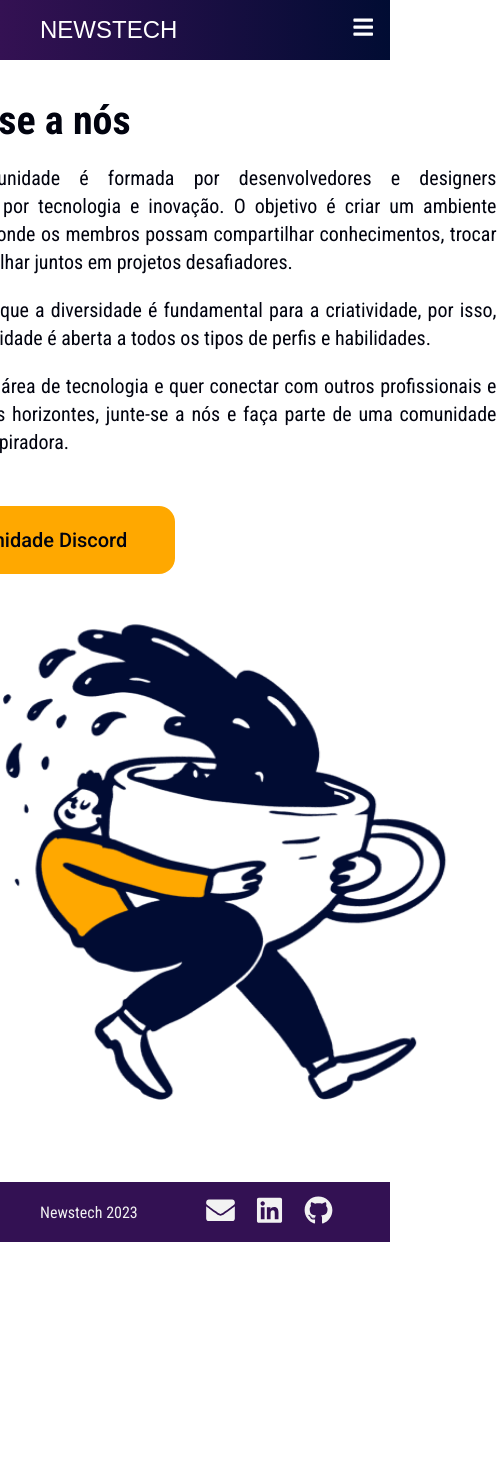
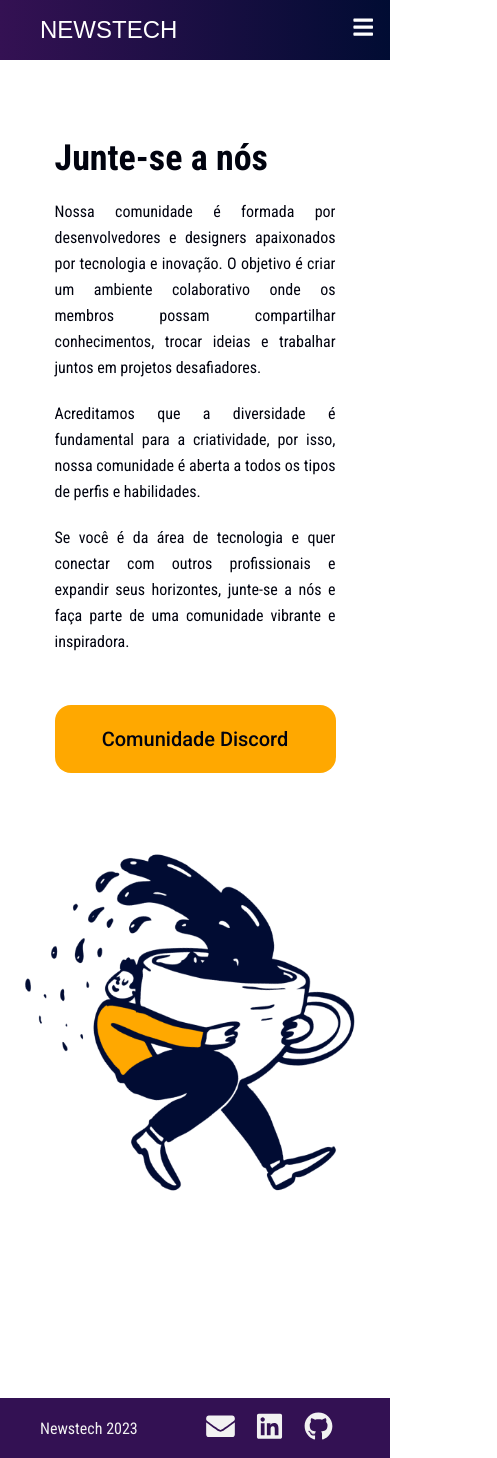
Before and after one commit to deniseschirmer/newstech, a React (Vite) app: page /join in a window 390 px wide. Shown: the whole page, 497 px wide, since content can reach past the window. Before the commit the page ends 1242 px from the top, so only its background shows below. Built offline with nearby package versions, Linux system fonts and the light colour scheme; a web font is replaced by a local one.

Commit message:
Feat: added responsive

```diff
--- a/src/components/Footer/footer.css
+++ b/src/components/Footer/footer.css
@@ -6,7 +6,7 @@
   height: 60px;
   padding: 0 100px;
   background: var(--secondaryColor);
-  margin-top: 2rem;
+  margin-top: 10rem;
 }
 
 .footer-logo {
--- a/src/components/Hero/hero.css
+++ b/src/components/Hero/hero.css
@@ -66,27 +66,38 @@
   text-decoration: none;
 }
 
-@media (max-width: 1024px) {
+@media (max-width: 1200px) {
   .hero-section {
-    padding: 30px 80px;
+    padding: 37px 40px;
+    justify-content: center;
   }
   .hero-img {
-    width: 445px;
-    height: 500px;
+    width: 349px;
+    height: 349px;
   }
 
   .hero-box_image {
-    margin-top: -56px;
+    margin-top: 0px;
+  }
+  .hero-title {
+    font-size: 16px;
   }
   .hero-main_title {
-    font-size: 56px;
-    line-height: 80px;
+    font-size: 40px;
+    line-height: 70px;
   }
   .hero-sub_title {
-    font-size: 30px;
+    font-size: 20px;
   }
   .hero-btn {
-    width: 250px;
+    width: 215px;
+    height: 44px;
+    border-radius: 16px;
+    padding: 10px 35px;
+  }
+  .hero-btn a {
+    font-size: 16px;
+    line-height: 28px;
   }
 }
 
@@ -98,7 +109,7 @@
   }
 
   .hero-box_image {
-    margin-top: 36px;
+    margin-top: 0px;
   }
 
   .hero-title {
@@ -131,8 +142,8 @@
   }
 
   .hero-img {
-    width: 349px;
-    height: 349px;
+    width: 300px;
+    height: 320px;
   }
 }
 
--- a/src/components/NavBar/navbar.css
+++ b/src/components/NavBar/navbar.css
@@ -60,18 +60,16 @@
 
 @media only screen and (max-width: 1024px) {
   .header {
-    padding: 16px 80px;
+    padding: 30px 80px;
   }
-  header nav {
+  /* .header nav {
     top: 0;
     left: 0;
-    height: 100%;
     width: 100%;
     align-items: center;
     justify-content: end;
-    background-color: var(--mainColor);
     transition: 1s;
-  }
+  } */
 
   .nav a {
     font-size: 1.5rem;
--- a/src/pages/join/index.jsx
+++ b/src/pages/join/index.jsx
@@ -27,6 +27,7 @@ const Join = () => {
             profissionais e expandir seus horizontes, junte-se a nós e faça
             parte de uma comunidade vibrante e inspiradora.
           </p>
+          <div className="join-btn__box">
             <button className="Join-btn">
               <a
                 className="join-btn_text"
@@ -36,6 +37,7 @@ const Join = () => {
                 Comunidade Discord
               </a>
             </button>
+          </div>
         </div>
         <div className="Join-box_image">
           <img
--- a/src/pages/join/join.css
+++ b/src/pages/join/join.css
@@ -1,16 +1,17 @@
 .Join-container {
   display: flex;
   width: 100%;
-  /* height: 548px; */
-  padding: 35px 100px 86px 100px;
+  height: 100%;
+  padding: 100px 100px 86px 100px;
   justify-content: space-between;
 }
 
 .Join-box {
-  width: 603px;
+  /* width: 603px; */
   display: flex;
   justify-content: center;
   flex-direction: column;
+  margin: 40px;
 }
 
 .Join-title {
@@ -29,7 +30,6 @@
   font-size: 20px;
   line-height: 28px;
   color: #01030f;
-  /* padding-left: 110px; */
   margin-top: 20px;
   text-align: justify;
 }
@@ -37,9 +37,7 @@
 .Join-responsive-image {
   width: 550.56px;
   height: 515px;
-  /* background: url(CoffeeDoddle(1).png); */
-  /* transform: rotate(0.75deg); */
-  margin-top: -20px;
+  margin-top: 30px;
 }
 
 .Join-btn {
@@ -74,11 +72,75 @@
   }
 }
 
+@media (max-width: 1024px) {
+  .Join-responsive-image {
+    width: 480px;
+    height: 480px;
+    margin-top: 10px;
+  }
+}
+
 @media (max-width: 768px) {
+  .Join-responsive-image {
+    margin-top: 30px;
+  }
+  .Join-container {
+    padding: 37px 40px;
+  }
+  .Join-responsive-image {
+    width: 380px;
+    /* height: 364px; */
+  }
+}
+
+@media (max-width: 425px) {
+  .Join-responsive-image {
+    margin-top: 20px;
+  }
+  .Join-responsive-image {
+    width: 350px;
+    height: 364px;
+  }
+  .Join-box {
+    /* width: 340px; */
+  }
+  .Join-paragraph {
+    font-size: 16px;
+    line-height: 26px;
+  }
+  .Join-title {
+    font-size: 36px;
+    line-height: normal;
+  }
+}
+
+@media (max-width: 320px) {
   .Join-responsive-image {
     margin-top: 20px;
   }
   .Join-container {
-    padding: 37px 40px;
+    padding: 35px 27px;
+  }
+  .Join-box {
+    /* width: 280px; */
+  }
+  .Join-responsive-image {
+    width: 280px;
+    height: 317px;
+  }
+  .Join-title {
+    text-align: center;
+  }
+  .join-btn__box {
+    display: flex;
+    justify-content: center;
+  }
+  .Join-btn {
+    width: 229px;
+    height: 49px;
+    border-radius: 8px;
+  }
+  .join-btn_text {
+    font-size: 14px;
   }
 }
```
Lines whose indentation alone changed are shown as unchanged.
